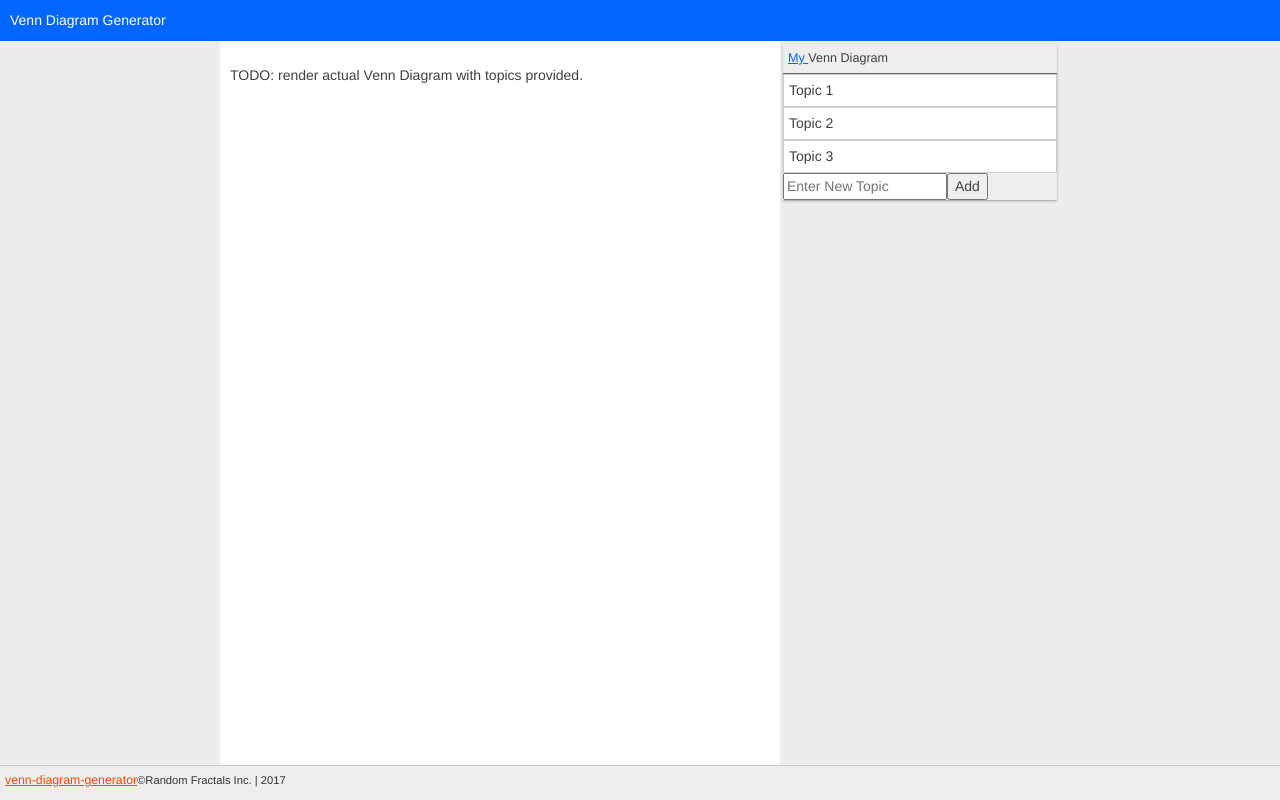
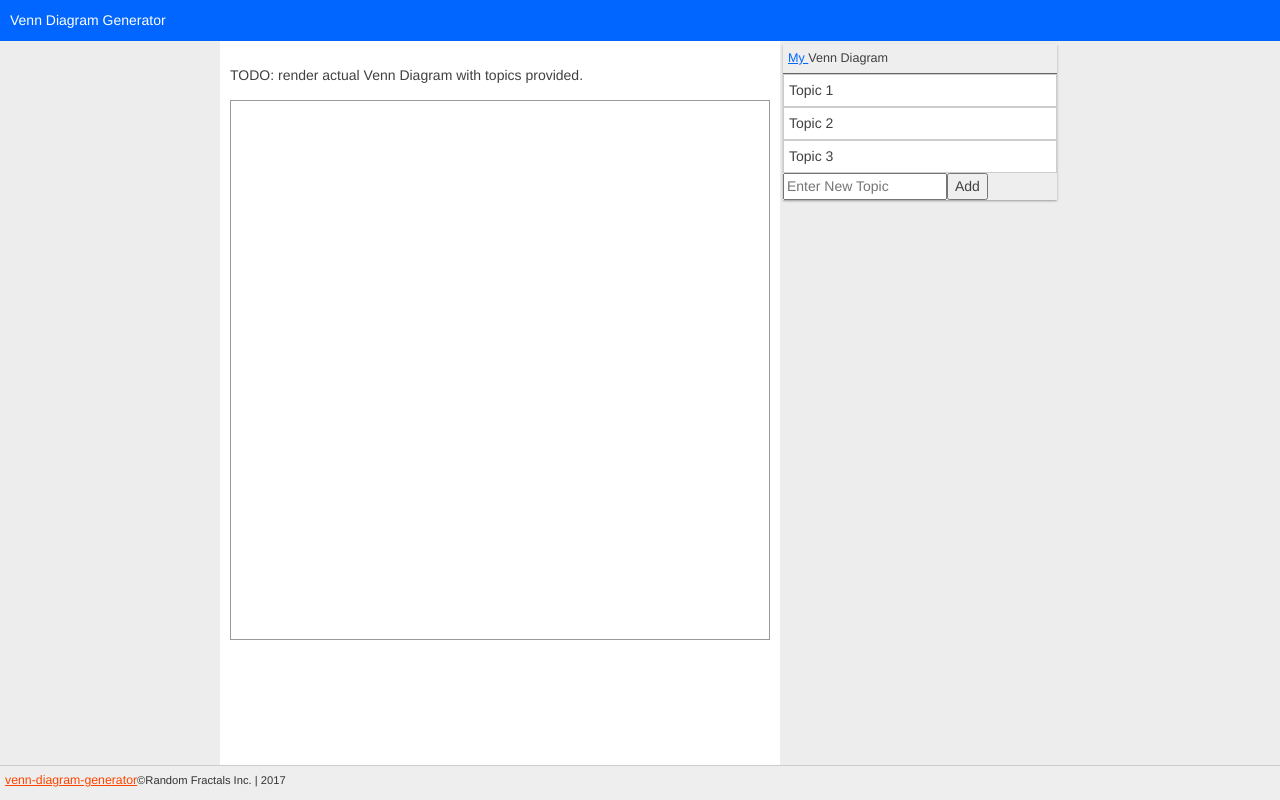
Before and after one commit to RandomFractals/venn-diagram-generator, an Angular app: page / in a window 1280 px wide. Built offline with nearby package versions, Linux system fonts and the light colour scheme.

Commit message:
added basic svg el setup to venn d comp.

```diff
--- a/src/app/venn-diagram/venn-diagram.component.css
+++ b/src/app/venn-diagram/venn-diagram.component.css
@@ -4,3 +4,7 @@
   height: 480px;
   padding: 10px;
 }
+
+.svg {
+  border: 1px solid #999;
+}
--- a/src/app/venn-diagram/venn-diagram.component.html
+++ b/src/app/venn-diagram/venn-diagram.component.html
@@ -1,3 +1,7 @@
 <main id="diagram-view" class="main-content diagram">
   <p>TODO: render actual Venn Diagram with topics provided.</p>
+  <svg id="svg" class="svg" xmlns="http://www.w3.ortg/2000/svg"
+    viewBox="0 0 420 420">
+
+  </svg>
 </main>
--- a/src/app/venn-diagram/venn-diagram.component.ts
+++ b/src/app/venn-diagram/venn-diagram.component.ts
@@ -10,7 +10,7 @@ export class VennDiagramComponent implements OnInit {
   constructor(private ngZone:NgZone) {
     window.onresize = (windowResizeEvent) => {
       ngZone.run( () => {
-        console.log(`Venn-Diagram::onWindowResize: w=${window.innerWidth} h=${window.innerHeight}`);
+        console.log(`VennDiagram::onWindowResize: w=${window.innerWidth} h=${window.innerHeight}`);
       });
     };
    }
```
Also changed, not shown: src/app/topic-list/topic-list.component.ts (+5 -5 lines).
